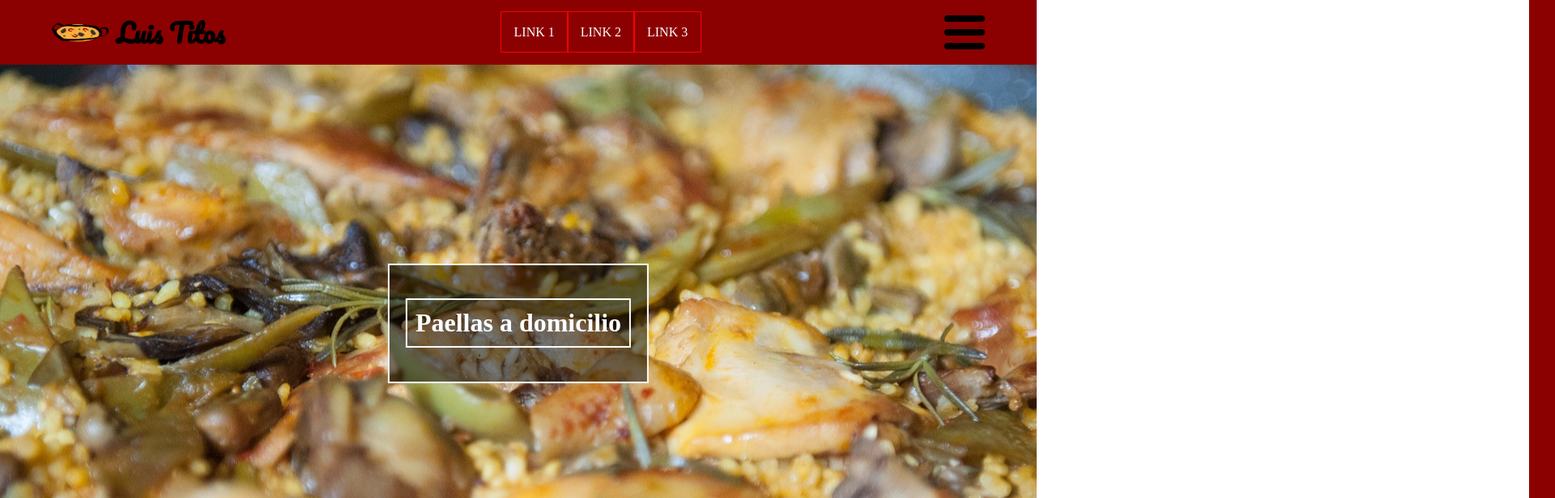
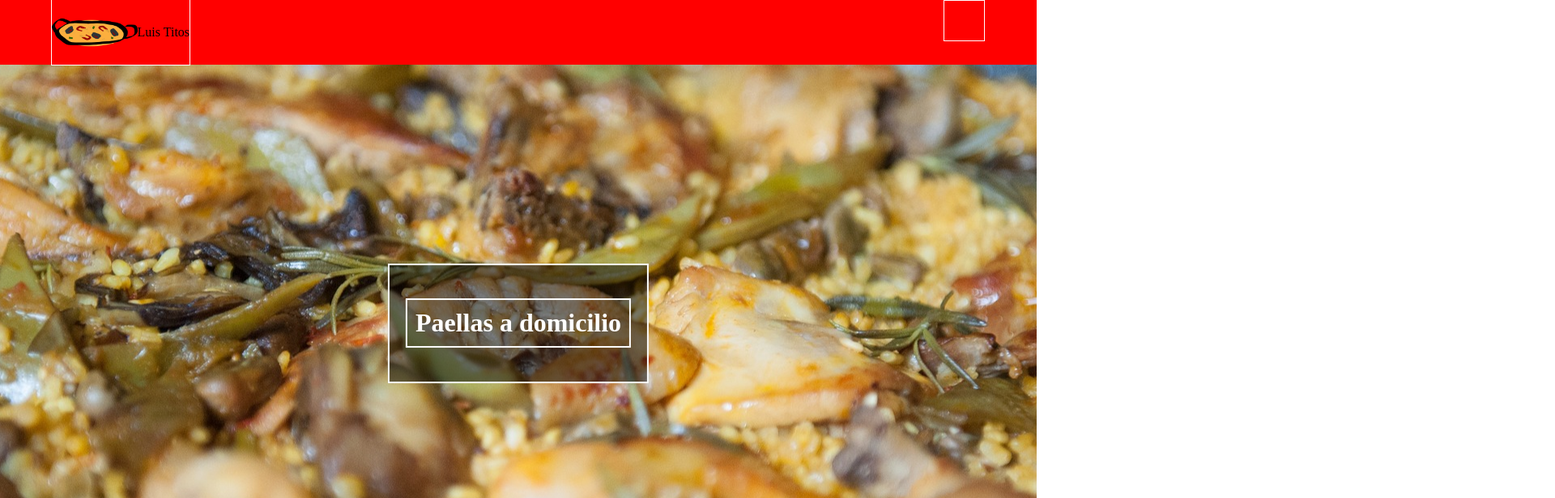
Before and after one commit to juakiCarbonell/food, a React (Create React App) app: page / in a window 1280 px wide. Shown: the top 616 px of the page at 81% size, 1920 px wide, since content can reach past the window. Built offline with nearby package versions, Linux system fonts and the light colour scheme.

Commit message:
no flick

```diff
--- a/src/UI/AppBar/Brand.js
+++ b/src/UI/AppBar/Brand.js
@@ -1,32 +1,26 @@
 import React from 'react';
-import styled from "styled-components";
-import logo from '../../multimedia/images/logo.png';
+import styled from 'styled-components';
 
-const Brand = () => {
+const BrandContainer = styled.div`
+  display: flex;
+  align-items: center;
+  /* height: 90%; */
+  outline: 1px solid white;
+`
+const Image = styled.img`
+  height: 66%;
+`
 
-  const StyledImage = styled.div`
-    height: 66%;
-    /* width: 100%; */
-    display: flex;
-    align-items: center;
-    img {
-      height: 66%;
-      width: auto;
-    }
-  `;
+const BrandName = styled.div`
+  font-size: 1rem;
+`
 
-
-  const BrandName = styled.h1`
-    font-family: 'Pacifico', cursive;
-    font-size: 2rem;
-    padding-left: 10px;
-  `
-
+const Brand = ({logo}) => {
   return (
-    <StyledImage>
-      <img src={logo} alt="whatever"/>
+    <BrandContainer>
+      <Image src={logo}/>
       <BrandName>Luis Titos</BrandName>
-    </StyledImage>
+    </BrandContainer>
   );
 };
 
--- /dev/null
+++ b/src/UI/AppBar/Burger.js
@@ -0,0 +1,20 @@
+import React from 'react';
+import styled from 'styled-components';
+
+const Wrapper = styled.div`
+  width: 49px;
+  height: 49px;
+  cursor: pointer;
+  border: 1px solid white
+`
+
+const Burger = (props) => {
+  console.log(props)
+  return (
+    <Wrapper onClick={props.handleClick}>
+
+    </Wrapper>
+  );
+};
+
+export default Burger;
--- a/src/UI/AppBar/BurgerMenu.js
+++ /dev/null
@@ -1,71 +0,0 @@
-import React from 'react';
-import styled from "styled-components";
-import {useSpring, animated, interpolate} from 'react-spring';
-
-
-const StyledBurgerMenu = styled.button`
-  /* top: 5%;
-  right: 0%; */
-  display: flex;
-  flex-direction: column;
-  justify-content: space-around;
-  width: 50px;
-  height: 50px;
-  padding: 0;
-  border: none;
-  background: transparent;
-  cursor: pointer;
-
-  /* @media (min-width: 769px) {
-    display: none;
-  } */
-`
-
-
-const Lines = styled(animated.div)`
-  width: 50px;
-  height: 0.5rem;
-  background-color: black;
-  border-radius: 10px;
-`
-
-const BurgerMenu = (props) => {
-  const {rot1, trans1} = useSpring({
-    from: { rot1: props.open ? 0 : 45, trans1: props.open ? 0 : 10},
-    rot1: props.open ? 45 : 0,
-    trans1: props.open ? 10 : 0,
-    config: { duration: 500 }
-  })
-
-  const {rot, trans} = useSpring({
-    from: { rot: props.open ? 0 : -45, trans: props.open ? 0 : 15},
-    rot: props.open ? -45 : 0,
-    trans: props.open ? 15 : 0,
-    config: { duration: 500 }
-  })
-
-  const { x2 } = useSpring({ from: { x2: props.open ? 1 : 0 }, x2: props.open ? 0 : 1, config: { duration: 500 } })
-
-  return (
-
-    <StyledBurgerMenu onClick={props.handleClick} {...props}>
-      <Lines
-        style={{
-          transform: interpolate([rot1, trans1], (rot1, trans1) => `rotate(${rot1}deg) translate(${trans1}px, ${trans1}px)`)
-        }}
-
-      />
-      <Lines style={{
-        opacity: x2.interpolate({ range: [0, 1], output: [0 ,1] })
-      }}/>
-      <Lines
-        style={{
-          transform: interpolate([rot, trans], (rot, trans) => `rotate(${rot}deg) translate(${trans}px, -${trans}px)`)
-        }}
-
-      />
-    </StyledBurgerMenu>
-    );
-};
-
-export default BurgerMenu;
--- a/src/UI/AppBar/CollapseMenu.js
+++ b/src/UI/AppBar/CollapseMenu.js
@@ -1,35 +1,24 @@
 import React from 'react';
 import styled from 'styled-components';
-import { color } from 'styled-system';
-import {useSpring, animated, interpolate} from 'react-spring'
 
-const StyledCollapseMenu = styled(animated.div)`
-  position: absolute;
-  top: 0;
+
+
+const CollapseWrapper = styled.div`
+  background: #2d3436;
+  position: fixed;
+  top: 4.5rem;
+  left: 0;
   right: 0;
-  display: flex;
-  flex-direction: column;
-  justify-content: flex-start;
-  height: 100vh;
-  background-color: #8B0000;
-  text-align: right;
-  padding: 3rem;
-  width: 40%;
-  z-index: 5;
-  /* transform: ${( props ) => props.open ? 'translateX(0%)' : 'translateX(100%)'}; */
-
-  /* @media (min-width: 769px) {
-    display: none;
-  } */
-`
+  z-index: 3;
+`;
 
 const NavLinks = styled.ul`
   list-style-type: none;
-  padding: 1rem;
+  padding: 2rem 1rem 2rem 2rem;
 
-  /* & li {
+  & li {
     transition: all 300ms linear 0s;
-  } */
+  }
   & a {
     font-size: 1.4rem;
     line-height: 2;
@@ -46,30 +35,21 @@ const NavLinks = styled.ul`
 
 
 const CollapseMenu = (props) => {
+  if(props.open){
+    return (
+      <CollapseWrapper>
+        <NavLinks>
+          <li><a href="/">link n1</a></li>
+          <li><a href="/">link n2</a></li>
+          <li><a href="/">link n3</a></li>
+          <li><a href="/">link n4</a></li>
+        </NavLinks>
 
-  const { open } = useSpring({ open: props.open ? 0 : 1 });
+      </CollapseWrapper>
+    );
 
-
-  return (
-    <StyledCollapseMenu
-      {...props}
-      style={{
-        transform: open.interpolate({
-          range: [0, 0.2, 0.3, 1],
-          output: [0, 20, 0, 200],
-        }).interpolate(openValue => {
-          console.log('open', openValue)
-          return `translate3d(${openValue}%, 0, 0`
-        }),
-      }}
-    >
-      <NavLinks>
-        <li><a href="/">link n1</a></li>
-        <li><a href="/">link n2</a></li>
-        <li><a href="/">link n3</a></li>
-      </NavLinks>
-    </StyledCollapseMenu>
-  );
+  }
+  return null;
 
 };
 
--- a/src/UI/AppBar/NavBar.js
+++ b/src/UI/AppBar/NavBar.js
@@ -1,63 +1,44 @@
-import React, { useState } from 'react';
-import styled from "styled-components";
-import {useSpring, animated} from 'react-spring';
-import BurgerMenu from './BurgerMenu';
+import React, {useState} from 'react';
+import styled from 'styled-components';
 import Brand from './Brand';
-import NavLinks from './NavLinks';
+import Burger from './Burger';
 import CollapseMenu from './CollapseMenu';
-import { color } from 'styled-system';
+import logo from '../../multimedia/images/logo.png'
 
+const NavBarContainer = styled.nav`
+  position: fixed;
+  width: 100%;
+  background-color: red;
+  z-index: 5;
+`
+const FlexBox = styled.nav`
+  width: 90%;
+  display: flex;
+  margin: 0 auto;
+  justify-content: space-between;
+  height: 5rem;
+`
 
-const NavBar = (props)  => {
+const NavBar = () => {
 
   const [open, setOpen] = useState(false);
 
   const handleClick = () => {
-    console.log("handleClick")
     setOpen(!open)
   }
 
-  const StyledNavBar = styled(animated.nav)`
-    width: 100%;
-    top: 0;
-    left: 0;
-    ${color}
-    z-index: 10;
-  `;
-
-  const FlexContainer = styled.div`
-    display: flex;
-    width: 90%;
-    margin: 0 auto;
-    display: flex;
-    /* padding: 0 2rem; */
-    justify-content: space-between;
-    height: 5rem;
-    align-items: center;
-  `;
-
-  const barAnimation = useSpring({
-    from: { transform: 'translate3d(0, -10rem, 0)' },
-    transform: 'translate3d(0, 0, 0)',
-  });
 
   return (
     <>
-      <StyledNavBar
-        {...props}
-        style={barAnimation}
-      >
-        <FlexContainer>
-          <Brand />
-          <NavLinks />
-          <BurgerMenu open={open} handleClick={handleClick}/>
-        </FlexContainer>
-      </StyledNavBar>
-      <CollapseMenu open={open} handleClick={handleClick}/>
+      <NavBarContainer>
+        <FlexBox>
+          <Brand logo={logo} />
+          <Burger open={open} handleClick={handleClick}/>
+        </FlexBox>
+      </NavBarContainer>
+      <CollapseMenu open={open}/>
     </>
-
   );
 };
 
-
 export default NavBar;
```
